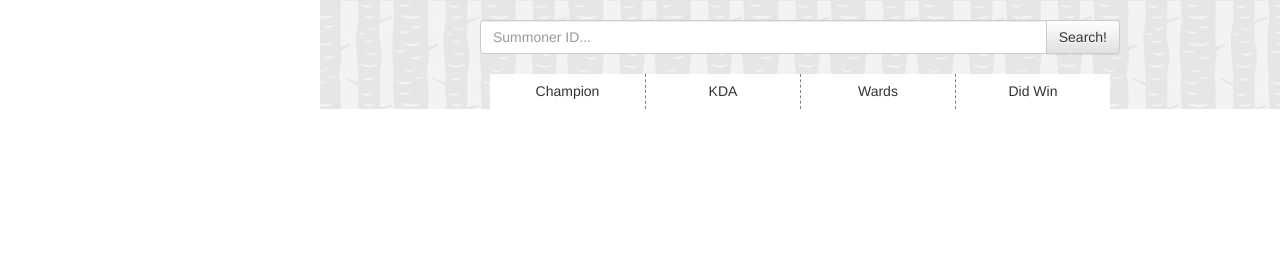
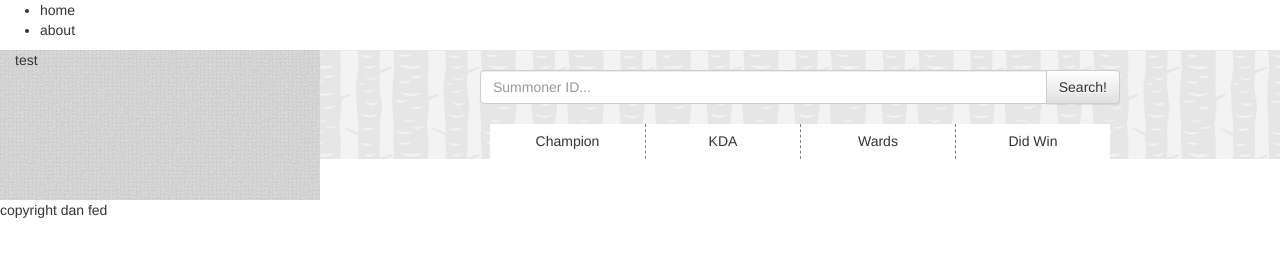
Before and after one commit to dfederico/nodeAPI, a website: page express_test/public/index.html in a window 1280 px wide. Drawn offline with nearby package versions, Linux system fonts and the light colour scheme; files that its build step writes are made by us from their sources; files whose address does not match are found by name.

Commit message:
Adding update for static files

```diff
--- a/express_test/public/css/style.css
+++ b/express_test/public/css/style.css
@@ -1,6 +1,7 @@
 .left {
 	height:100%;
-	background-image:url(/squared_metal.png);
+	min-height:150px;
+	background-image:url(squared_metal.png);
 }
 .right {
 	height:100%;
--- a/express_test/public/index.html
+++ b/express_test/public/index.html
@@ -12,12 +12,18 @@
 	<script src="https://maxcdn.bootstrapcdn.com/bootstrap/3.3.2/js/bootstrap.min.js"></script>
 	<!-- <link rel="stylesheet" href="/css/style.css"> -->
 	<!-- <link rel="stylesheet" href="/express_test/public/css/style.css"> -->
-	<link href="./styles/style.css" rel="stylesheet" />
+	<link href="/css/style.css" rel="stylesheet" />
 </head>
 <body>
+<header>
+	<ul>
+		<li>home</li>
+		<li>about</li>
+	</ul>
+</header>
 <div class="container-fluid" ng-app>
 	<div class="row">
-		<div class="col-md-3 left"></div>
+		<div class="col-md-3 left">test</div>
 		<div class="col-md-9 right">
 			<div class="col-md-8 col-md-offset-2 search">
 				<div class="input-group">
@@ -45,5 +51,8 @@
 		</div>
 	</div>
 </div>
+<footer>
+	<p>copyright dan fed</p>
+</footer>
 </body>
 </html>
--- a/express_test/server.js
+++ b/express_test/server.js
@@ -1,5 +1,6 @@
 var express = require('express')
 var request = require('request')
+var path = require('path')
 var app = express()
 
 // app.get('/', function (req, res) {
@@ -60,6 +61,8 @@ app.get('/summoner', function (req, res) {
   })
 });
 
+app.use(express.static(path.join(__dirname, 'public')));
+
 app.get('*', function (req, res) {
   res.sendFile('./public/index.html', {"root": __dirname}); // load our public/index.html file
   // res.send('test');
```
